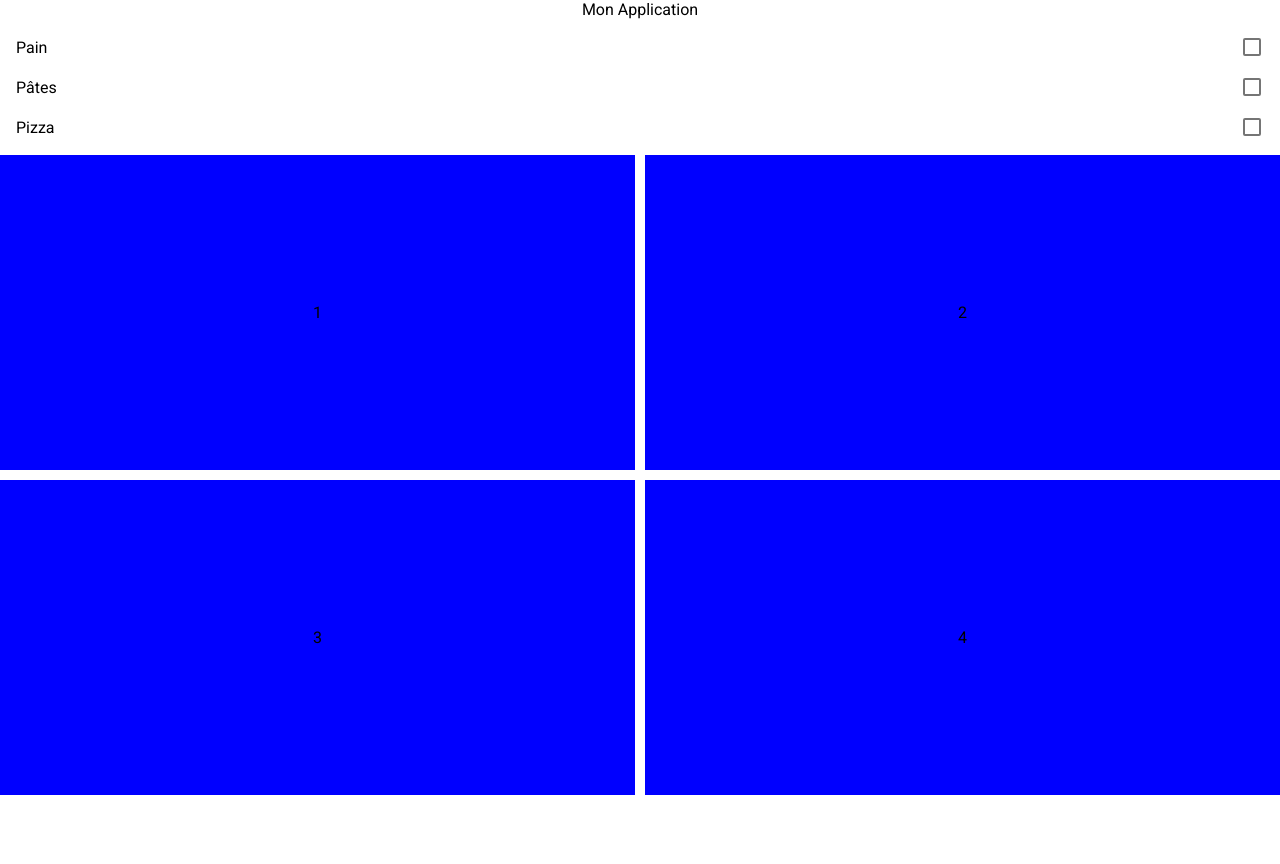
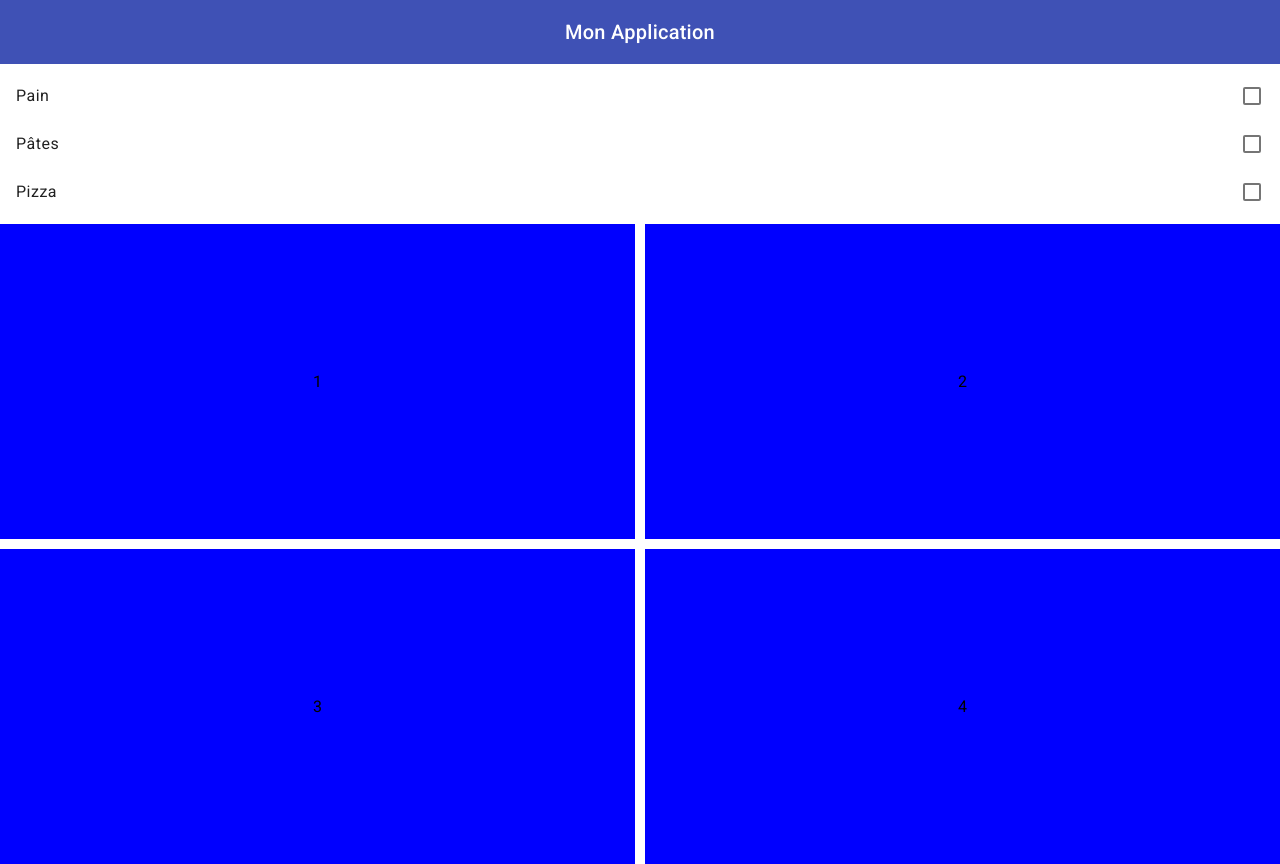
Before and after one commit to dymafr/angular-chap23-l7, an Angular app: page / in a window 1280 px wide. Before the commit the page ends 800 px from the top, so only its background shows below. Built offline with nearby package versions, Linux system fonts and the light colour scheme.

Commit message:
2 files modified

```diff
--- a/src/styles.scss
+++ b/src/styles.scss
@@ -1,4 +1,5 @@
 /* Add application styles & imports to this file! */
+@import '~@angular/material/prebuilt-themes/indigo-pink.css';
 
 html,
 body {
@@ -6,7 +7,7 @@ body {
 }
 body {
   margin: 0;
-  font-family: Roboto, "Helvetica Neue", sans-serif;
+  font-family: Roboto, 'Helvetica Neue', sans-serif;
 }
 
 .container {
```
Also changed, not shown: src/app/app.component.html (indentation only).
